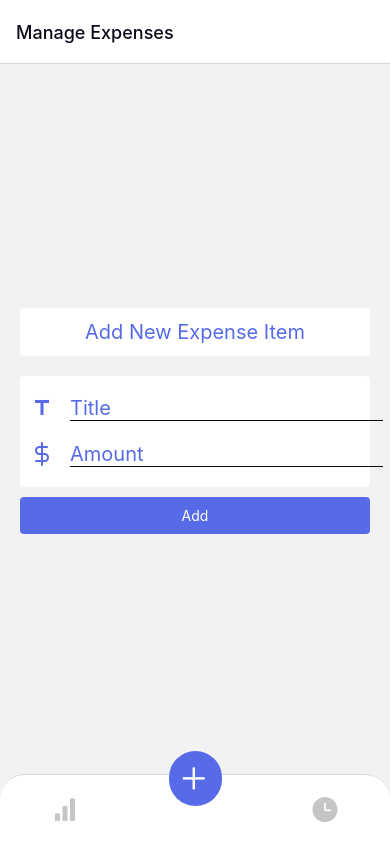
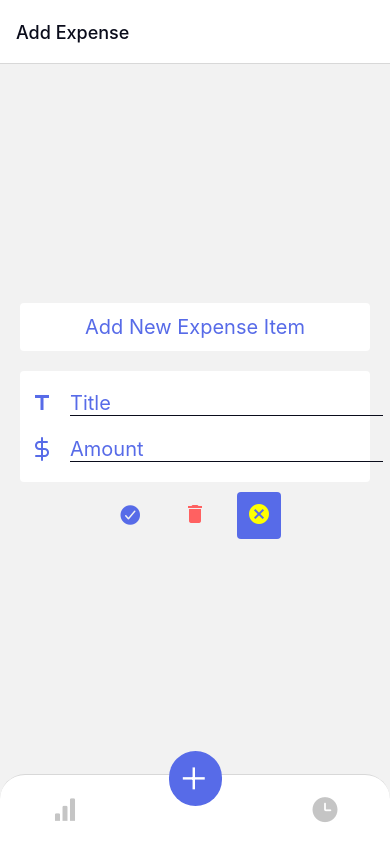
Before and after one commit to Virendra-khorwal/expense-tracker-app, a React Native app: screen /ManageExpenses in a window 390 px wide. Built offline with nearby package versions, Linux system fonts and the light colour scheme.

Commit message:
Navigation added to each expense card

```diff
--- a/components/AddExpense.jsx
+++ b/components/AddExpense.jsx
@@ -3,18 +3,20 @@ import { Pressable, View, Text, StyleSheet } from "react-native"
 import { GlobalStyles } from "../constants/styles";
 
 
-const AddExpense = ({title, onPress}) => {
+const AddExpense = ({title, onPress,  bgColor}) => {
 
 
     return (
-        <View style={styles.container}>
-            <Pressable style={styles.innerContainer} android_ripple={{ color: 'white'}} onPress={onPress}>
-                <Text style={styles.text} >
-                    {title}
-                </Text>
-            </Pressable>
-        </View>
-    )
+      <View style={{ ...styles.container, backgroundColor: bgColor }}>
+        <Pressable
+          style={styles.innerContainer}
+          android_ripple={{ color: "white" }}
+          onPress={onPress}
+        >
+          <Text style={styles.text}>{title}</Text>
+        </Pressable>
+      </View>
+    );
 }
 
 const styles = StyleSheet.create({
@@ -22,9 +24,10 @@ const styles = StyleSheet.create({
         backgroundColor: GlobalStyles.colors.blue,
         marginBottom: 16,
         borderRadius: 4,
-        elevation: 4,
+        // elevation: 4,
         marginVertical: 10,
-        width: "100%",
+        // width: "100%",
+        marginHorizontal: 10
     },
     innerContainer: {
         padding: 10,
--- a/components/ExpenseCard.jsx
+++ b/components/ExpenseCard.jsx
@@ -1,12 +1,21 @@
 import { Pressable, StyleSheet, Text, View } from "react-native";
 import { Feather } from "@expo/vector-icons";
 import { GlobalStyles } from "../constants/styles";
+import { useNavigation } from "@react-navigation/native";
 
 const ExpenseCard = ({ itemData}) => {
 
+  const navigation = useNavigation();
+
+  const onPressHandler = () => {
+    navigation.navigate('ManageExpenses', {
+      expenseId : itemData.id,
+    })
+  }
+
   return (
     <View style={styles.container}>
-      <Pressable style={styles.innerContainer}>
+      <Pressable style={styles.innerContainer} android_ripple={{elevation: 10, color: GlobalStyles.colors.blue}} onPress={onPressHandler}>
         <View>
           <Text style={styles.title}>{itemData.title}</Text>
 
@@ -26,9 +35,9 @@ const styles = StyleSheet.create({
     // width: "100%",
     borderRadius: 4,
     elevation: 2,
-    padding: 12,
+
     flexDirection: "row",
-
+    overflow: 'hidden',
     marginVertical: 6,
   },
   title: {
@@ -52,6 +61,7 @@ const styles = StyleSheet.create({
     flexDirection: "row",
     justifyContent: "space-between",
     alignItems: "center",
+    padding: 12,
   },
 });
 
--- a/screens/ManageExpenses.jsx
+++ b/screens/ManageExpenses.jsx
@@ -3,21 +3,30 @@ import { GlobalStyles } from "../constants/styles";
 import { MaterialIcons } from "@expo/vector-icons";
 import { Feather } from "@expo/vector-icons";
 import AddExpense from "../components/AddExpense";
-import { useState } from "react";
-import {addExpense} from '../Redux/dataSlice'
+import { useLayoutEffect, useState } from "react";
+import { addExpense } from "../Redux/dataSlice";
 import { useDispatch } from "react-redux";
+import { Ionicons } from "@expo/vector-icons";
 
 const ManageExpenses = ({ route, navigation }) => {
+  const [title, setTitle] = useState("");
+  const [amount, setAmount] = useState("");
 
-    const [title, setTitle] = useState("");
-    const [amount, setAmount] = useState("");
+  const dispatch = useDispatch();
 
-    const dispatch = useDispatch()
+  const editedItemId = route.params?.expenseId;
+  const isEdited = !!editedItemId;
 
-    const onSave = () => {
-        dispatch(addExpense({title: title, amount: amount}))
-        console.log(title)
-    }
+  useLayoutEffect(() => {
+    navigation.setOptions({
+      title: isEdited ? "Edit Expense" : "Add Expense",
+    });
+  }, [navigation, isEdited]);
+
+  const onSave = () => {
+    dispatch(addExpense({ title: title, amount: amount }));
+    console.log(title);
+  };
 
   return (
     <View style={styles.container}>
@@ -57,7 +66,35 @@ const ManageExpenses = ({ route, navigation }) => {
           />
         </View>
       </View>
-      <AddExpense title="Add" onPress={onSave} />
+      <View style={styles.buttonContainer}>
+        <AddExpense
+          title={
+            <Ionicons
+              name="checkmark-circle"
+              size={24}
+              color={GlobalStyles.colors.blue}
+              bgColor={GlobalStyles.colors.white}
+            />
+          }
+          onPress={onSave}
+        />
+        <AddExpense
+          title={
+            <MaterialIcons
+              name="delete"
+              size={24}
+              color={GlobalStyles.colors.red}
+              bgColor={GlobalStyles.colors.white}
+            />
+          }
+          onPress=""
+        />
+        <AddExpense
+          title={<MaterialIcons name="cancel" size={24} color="yellow" />}
+          onPress=""
+          bgColor={GlobalStyles.colors.blue}
+        />
+      </View>
     </View>
   );
 };
@@ -104,6 +141,10 @@ const styles = StyleSheet.create({
   box: {
     width: 20,
   },
+  buttonContainer: {
+    flexDirection: "row",
+    justifyContent: 'space-between',
+  },
 });
 
 export default ManageExpenses;
```
